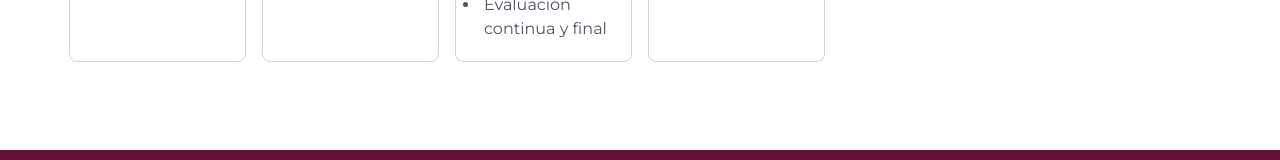
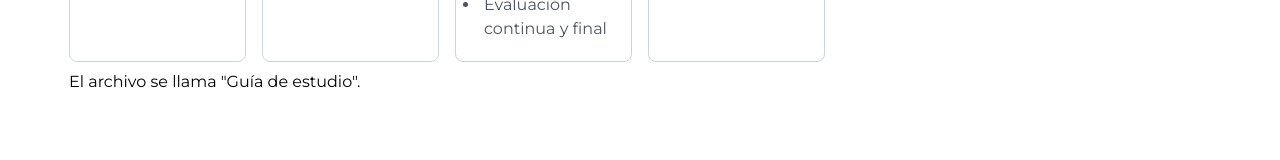
Before and after one commit to ineacdmx2024/inea-web, a Next.js app: page /oferta-educativa/enlinea in a window 1280 px wide. Shown: the part 2084-2244 px from the top of the page. Built offline with nearby package versions, Linux system fonts and the light colour scheme; no server answers.

Commit message:
Corrige comillas escapadas en AprendeINEA en línea

```diff
--- a/src/app/oferta-educativa/enlinea/page.jsx
+++ b/src/app/oferta-educativa/enlinea/page.jsx
@@ -102,7 +102,8 @@ function Aprende_Inea() {
       {/* El Breadcrumb ahora solo se muestra dentro del componente PagSec */}
       <PagSec Enlaces={enlacesL}>
         <PagMod info={linea} />
-              </PagSec>
+        <p>El archivo se llama "Guía de estudio".</p>
+      </PagSec>
     </div>
   );
 }
```
